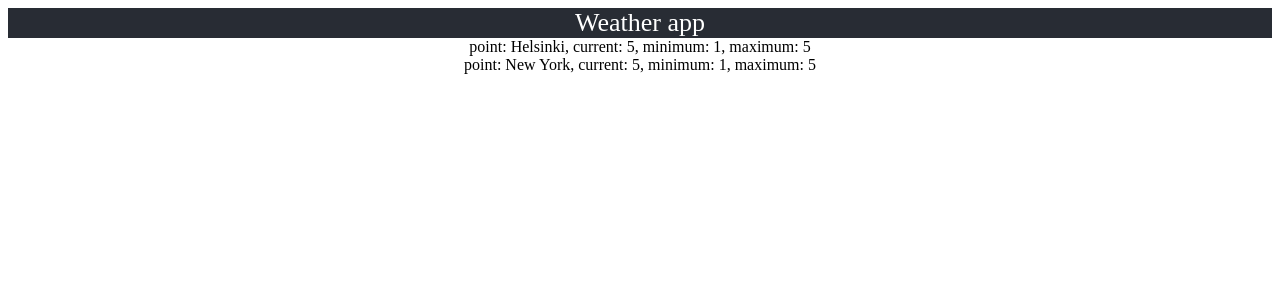
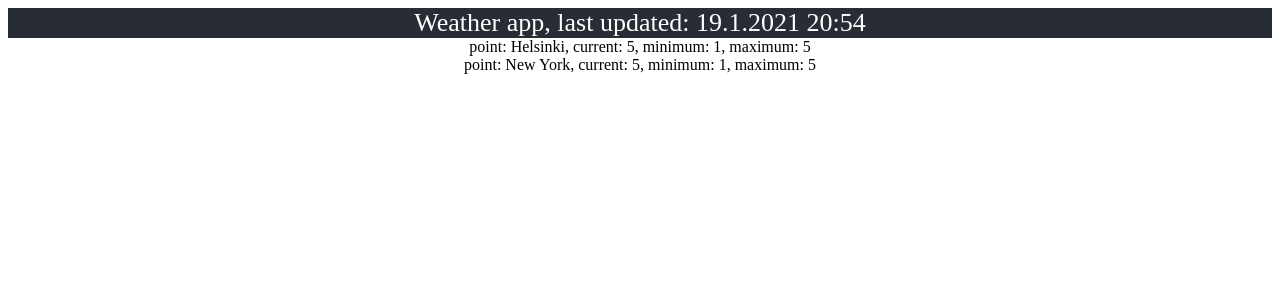
Before and after one commit to birukyemane/weather-app, a React (Create React App) app: page / in a window 1280 px wide. Shown: the top 300 px of the page. Built offline with nearby package versions, Linux system fonts and the light colour scheme; the HTML template or start-up script is replaced by a standard one.

Commit message:
- install momet.js and format date in header

```diff
--- a/package.json
+++ b/package.json
@@ -6,6 +6,7 @@
     "@testing-library/jest-dom": "^5.11.4",
     "@testing-library/react": "^11.1.0",
     "@testing-library/user-event": "^12.1.10",
+    "moment": "^2.29.1",
     "react": "^17.0.1",
     "react-dom": "^17.0.1",
     "react-scripts": "4.0.1",
--- a/src/components/Header.js
+++ b/src/components/Header.js
@@ -1,7 +1,11 @@
-export default function Header(props) {
+import moment from 'moment';
+
+export default function Header({ date }) {
+    let info = moment().format(" DD.M.YYYY HH:mm ") // 19.1.2021 21:04
     return (
         <header className="App-header">
-            Weather app
+            Weather app,
+            last updated: {info}
         </header>
     );
 }
```
Also changed, not shown: 1 other file (tests, documents, lock files or other folders).
